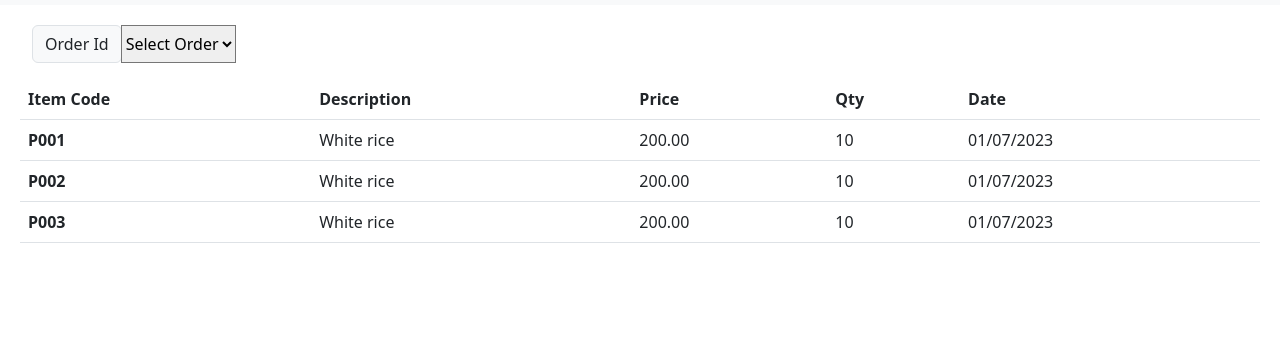
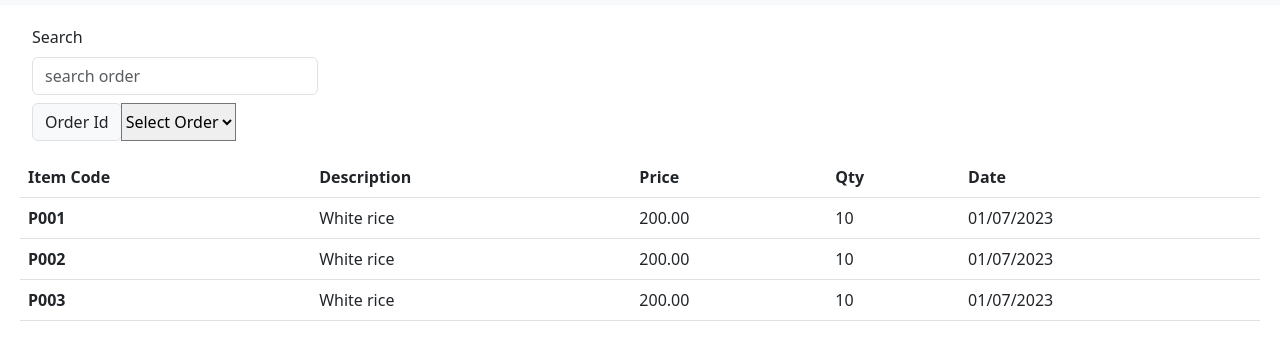
Before and after one commit to SachinSilva99/pos-html-css, a plain HTML site: page pages/orders.html in a window 1280 px wide. Shown: the part 53-398 px from the top of the page. Drawn offline with Linux system fonts and the light colour scheme.

Commit message:
completed orders

```diff
--- a/pages/orders.html
+++ b/pages/orders.html
@@ -47,7 +47,11 @@
 </nav>
 <main>
     <div class="row">
-        <div class="input-group mb-3">
+        <div class="col-md-3 col-sm-12 col-lg-3 mb-2">
+            <label for="search" class="form-label">Search</label>
+            <input type="text" class="form-control" id="search" placeholder="search order">
+        </div>
+        <div class="input-group mb-3 order-id-select col-md-3 col-sm-12 col-lg-3">
             <div class="input-group-prepend">
                 <label class="input-group-text" for="orderId">Order Id</label>
             </div>
```
Also changed, not shown: pages/orders.css (line endings or trailing spaces).
